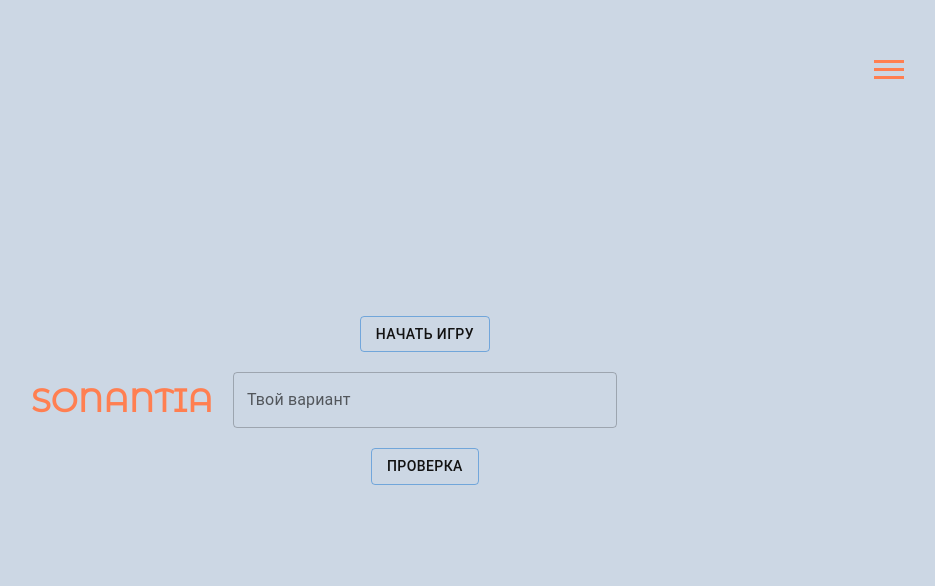
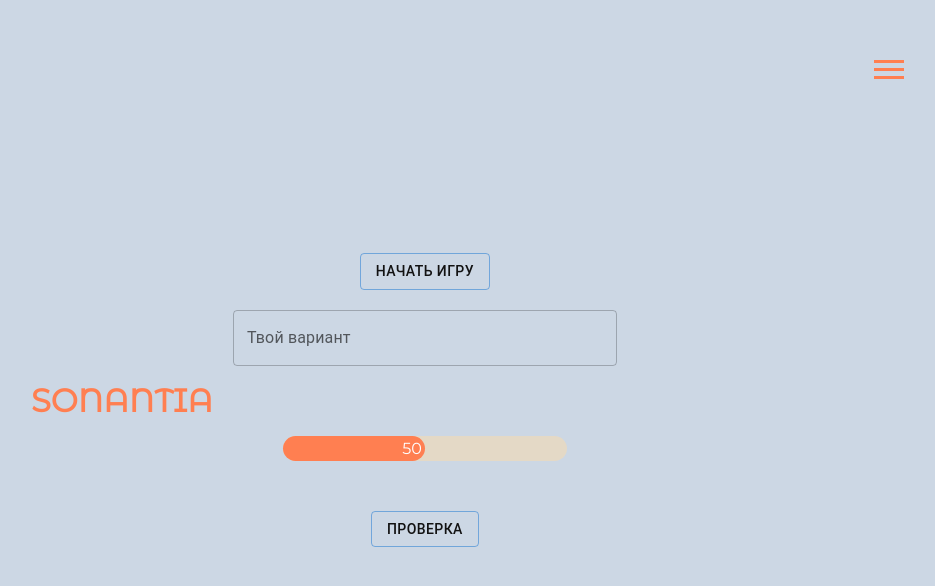
Before and after one commit to heropaster/Sonantia, a React (Create React App) app: page / in a window 1280 px wide. Shown: the top 586 px of the page, without its empty margins (316-1251 px from the left). Built offline with nearby package versions, Linux system fonts and the light colour scheme.

Commit message:
progress bar component without logic

```diff
--- a/src/components/About/About.scss
+++ b/src/components/About/About.scss
@@ -1,4 +1,4 @@
-@import "vars";
+@import "../../styles/vars";
 
 .navigation {
   position: fixed;
--- a/src/components/Check/Check.jsx
+++ b/src/components/Check/Check.jsx
@@ -2,8 +2,8 @@ import React from "react";
 import { useState } from "react";
 import Button from "@mui/material/Button";
 import { Context } from "../Context/context.js";
+import Score from "../Score/Score.jsx";
 const Check = ({ value }) => {
-  const [result, setResult] = useState();
 
   const handleClick = () => {
     checkAnswer(value)
@@ -11,18 +11,15 @@ const Check = ({ value }) => {
   function checkAnswer(answer) {
     console.log(answer.toLowerCase())
     if (answer.toLowerCase() ===  Context._currentValue.toLowerCase()) {
-    result = true;
     }
-    else {
-      result = false;
-    }
+
   }
   return (
     <div>
+      <Score completed={50}/>
       <Button id="check" variant="outlined" onClick={handleClick}>
         Проверка
       </Button>
-
     </div>
   );
 };
--- /dev/null
+++ b/src/components/Score/Score.jsx
@@ -0,0 +1,35 @@
+import React from 'react'
+
+const Score = (props) => {
+    const {background, completed} = props;
+    const containerStyles = {
+        height: 25,
+        maxWidth: 576,
+        background: '#f1dab8ad',
+        borderRadius: 40,
+        margin: 50
+    };
+    const fillerStyles = {
+        boxSizing: 'border-box',
+        height: 25,
+        maxWidth: 576,
+        width: `${completed}%`,
+        backgroundColor: '#ff7f51',
+        borderRadius: 40,
+        textAlign: 'right',
+        padding: 3
+    }
+    const labelStyles = {
+        paddingTop: 3,
+        color: '#fff'
+    }
+
+    return (
+        <div style={containerStyles}>
+            <div style={fillerStyles}>
+                <span style={labelStyles}>{`${completed}`}</span>
+            </div>
+        </div>
+    )
+}
+export default Score
--- a/src/components/Start/Start.jsx
+++ b/src/components/Start/Start.jsx
@@ -1,7 +1,6 @@
 import React, { useEffect, useState} from "react";
 import Button from "@mui/material/Button";
 import { Context } from "../Context/context.js";
-import { useContext } from "react";
 const Start = () => {
   let synth = window.speechSynthesis;
   const words = [
@@ -16,11 +15,18 @@ const Start = () => {
     "irregardless",
     "colonel",
   ];
-
+  let unusedWors = [...words]
   function startGame() {
-    let randomWord = words[Math.floor(Math.random() * words.length)];
-    Context._currentValue = randomWord;
-    speakWord(randomWord);
+    let randomWord = unusedWors[Math.floor(Math.random() * unusedWors.length)];
+    if (randomWord == undefined) {
+      document.getElementById('start').disabled = true;
+      return Context._currentValue = 'undefined';
+    }
+    else {
+      Context._currentValue = randomWord;
+      unusedWors = unusedWors.filter((word) => word !== randomWord)
+      speakWord(randomWord);
+    }
   }
   function speakWord(word) {
     let utter = new SpeechSynthesisUtterance(word);
```
Also changed, not shown: 1 other file (tests, documents, lock files or other folders).
